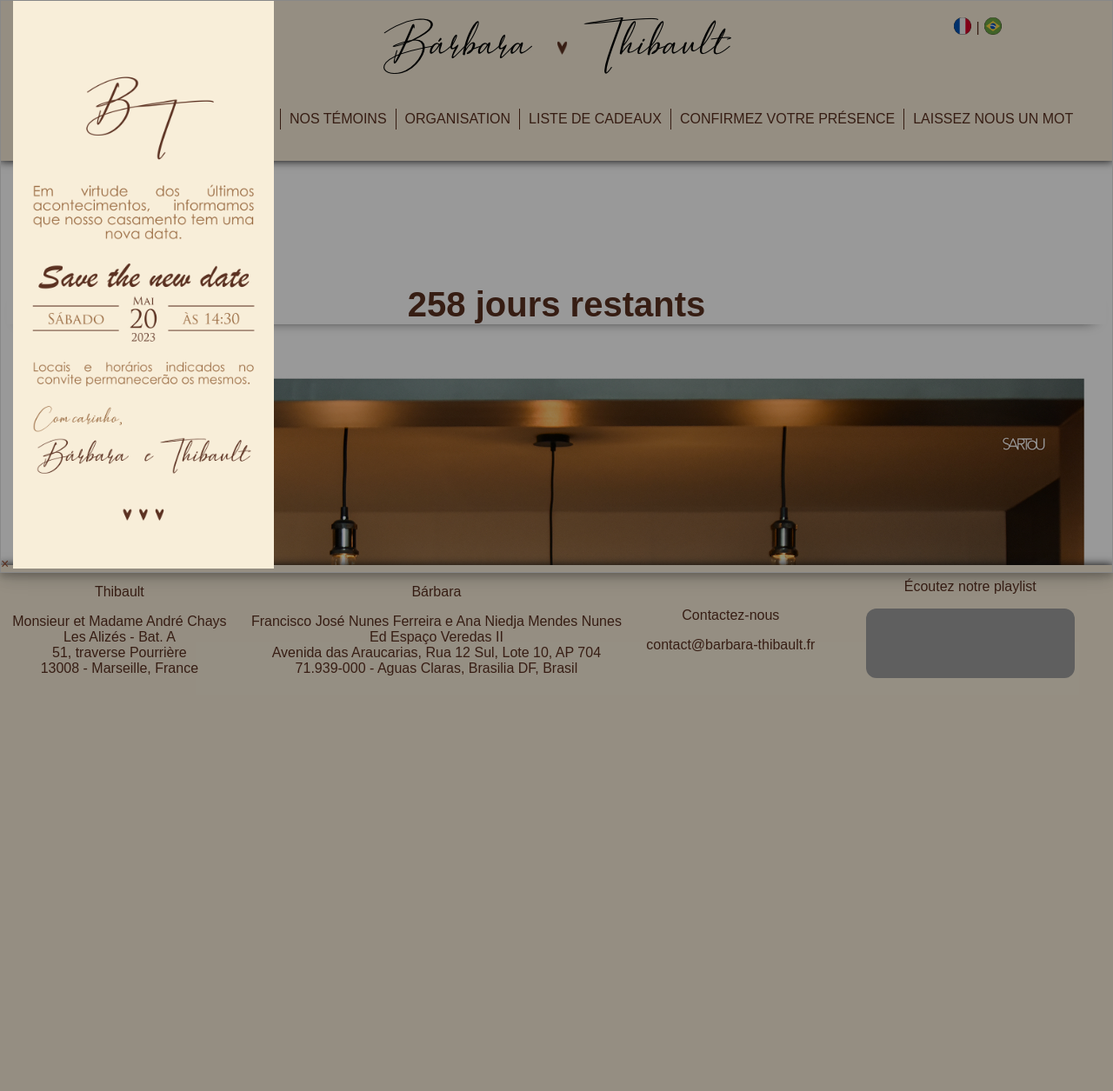
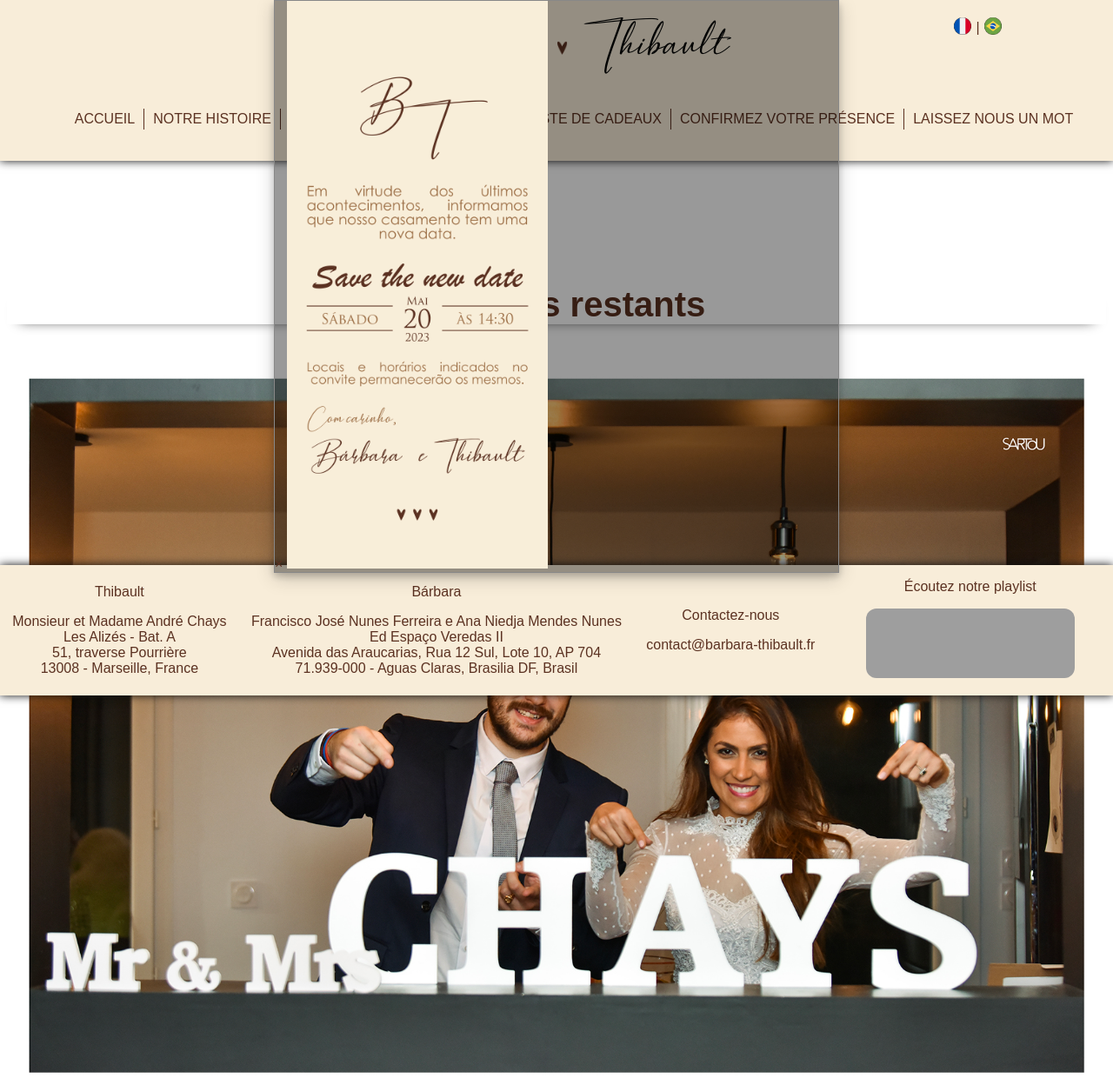
Before and after one commit to chayst/barbara-thibault, a PHP site: template web/views/index.twig in a window 1280 px wide. Shown: the top 1255 px of the page at 87% size. Before the commit the page ends 780 px from the top, so only its background shows below. Run offline with PHP 8.4, Linux system fonts and the light colour scheme; the template is opened without the code that fills it, so the values that code supplies are empty; some libraries are stand-ins or nearby versions.

Commit message:
new modal version

```diff
--- a/web/stylesheets/style.css
+++ b/web/stylesheets/style.css
@@ -160,9 +160,9 @@ em {
     transform: translateX(-50%);
     z-index: 3;
     /* Sit on top */
-    width: 100%;
+    width: 650px;
     /* Full width */
-    height: 100%;
+    max-height: 100%;
     /* Full height */
     background-color: rgba(0, 0, 0, 0.4);
     /* Black w/ opacity */
```
